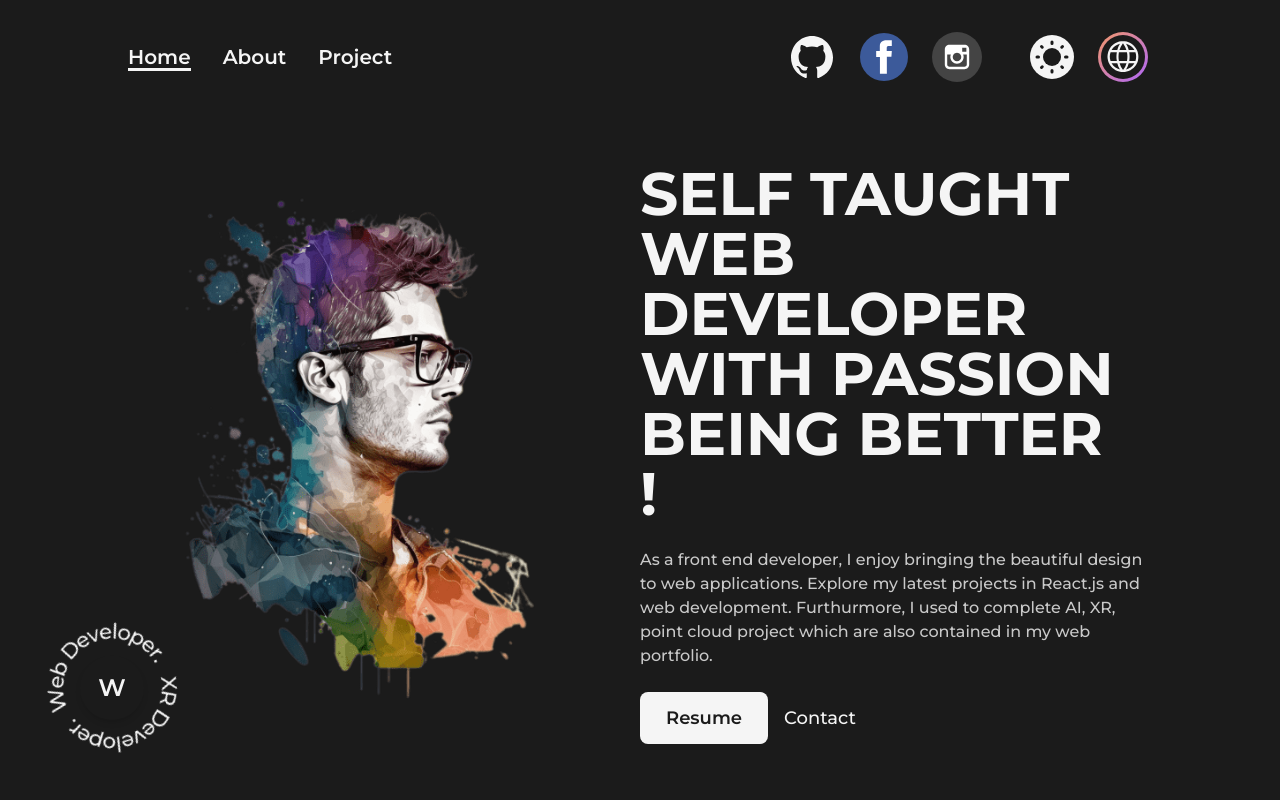
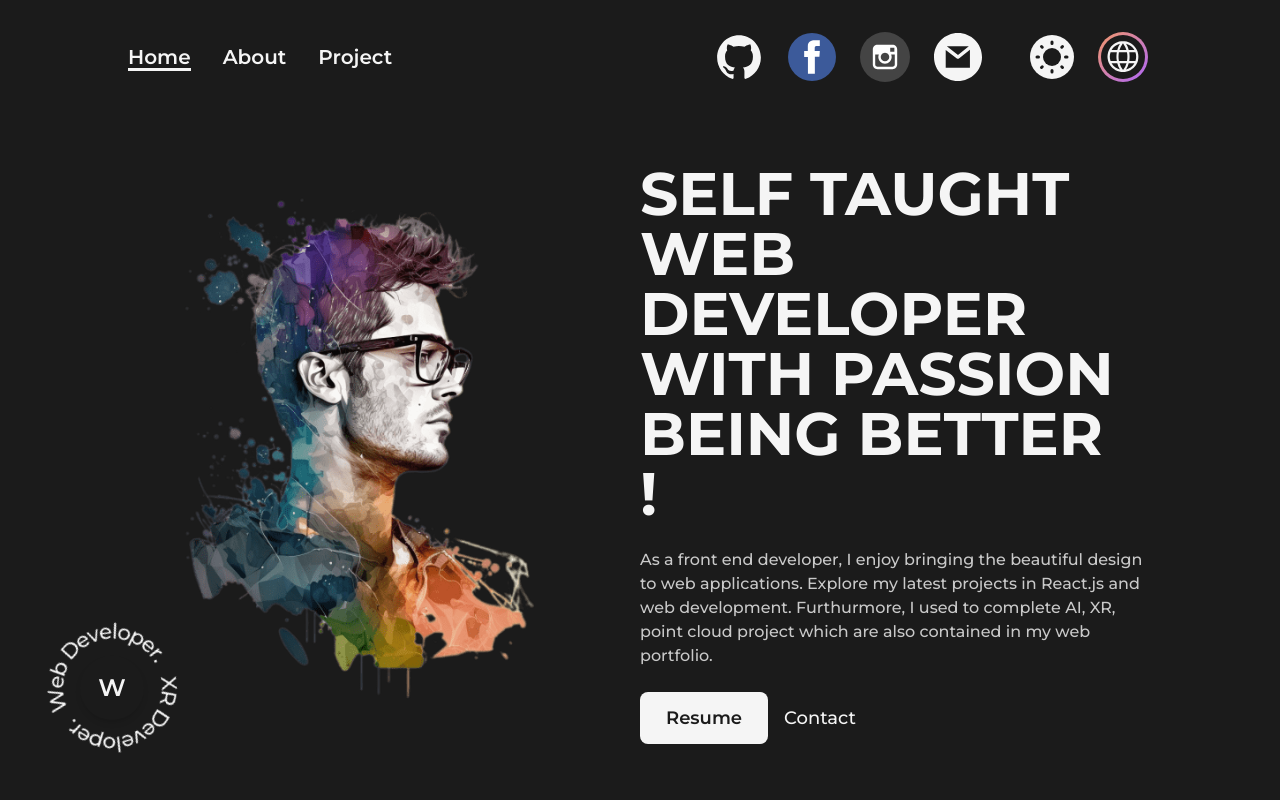
Before and after one commit to woo49m/Portfolio, a Next.js app: page / in a window 1280 px wide. Shown: the top 800 px of the page. Built offline with nearby package versions, Linux system fonts and the light colour scheme.

Commit message:
增加GMAIL ICON

```diff
--- a/src/components/Icons.js
+++ b/src/components/Icons.js
@@ -1,4 +1,18 @@
 import * as React from "react";
+
+export const Mail = ({ className, ...rest }) => (
+  <svg
+    xmlns="http://www.w3.org/2000/svg"
+    xmlSpace="preserve"
+    width={800}
+    height={800}
+    viewBox="0 0 216 216"
+    {...rest}
+    className={`w-full h-auto ${className}`}
+  >
+    <path d="M108 0C48.353 0 0 48.353 0 108s48.353 108 108 108 108-48.353 108-108S167.647 0 108 0zm48.657 60L107.96 98.498 57.679 60h98.978zm5.01 96h-109V76.259l50.244 38.11c1.347 1.03 3.34 1.545 4.947 1.545 1.645 0 3.073-.54 4.435-1.616l49.374-39.276V156z" />
+  </svg>
+);
 
 export const SunIcon = ({ className, ...rest }) => (
   <svg
--- a/src/components/Navbar.js
+++ b/src/components/Navbar.js
@@ -11,6 +11,7 @@ import {
   LanguageIcon,
   MoonIcon,
   SunIcon,
+  Mail,
 } from "./Icons";
 import { motion } from "framer-motion";
 import useThemeSwitcher from "./Hooks/useThemeSwitcher";
@@ -122,15 +123,17 @@ const Navbar = () => {
 
         <nav className="flex items-center justify-center flex-wrap ">
           <motion.a
+            title="Github"
             href="https://github.com/woo49m"
             target={"_blank"}
-            className="w-12 mr-6 flex items-center justify-center "
+            className="w-[50px] mr-6 flex items-center justify-center "
             whileHover={{ y: -5 }}
             whileTap={{ scale: 0.9 }}
           >
             <GithubIcon2 className="w-12 h-12" />
           </motion.a>
           <motion.a
+            title="Facebook"
             href="https://www.facebook.com/profile.php?id=100006633998705"
             target={"_blank"}
             className="w-12 mr-6 flex items-center justify-center"
@@ -140,6 +143,7 @@ const Navbar = () => {
             <FacebookIcon className="w-12 h-12" />
           </motion.a>
           <motion.a
+            title="Instagram"
             href="https://www.instagram.com/woo49m1128/"
             target={"_blank"}
             className="w-[50px] mr-6 flex items-center justify-center"
@@ -147,6 +151,16 @@ const Navbar = () => {
             whileTap={{ scale: 0.9 }}
           >
             <Insta2 />
+          </motion.a>
+          <motion.a
+            title="Mail"
+            href="mailto:woo49m@gmail.com"
+            target={"_blank"}
+            className="w-12 mr-6 flex items-center   justify-center "
+            whileHover={{ y: -5 }}
+            whileTap={{ scale: 0.9 }}
+          >
+            <Mail className="w-12 h-12 dark:fill-light" />
           </motion.a>
 
           <button
@@ -263,31 +277,44 @@ const Navbar = () => {
 
           <nav className="flex items-center justify-center flex-wrap mt-4 ">
             <motion.a
+              title="Github"
               href="https://github.com/woo49m"
               target={"_blank"}
-              className="w-12 sm:w-10 mr-6 flex items-center justify-center bg-light dark:bg-dark rounded-full "
+              className="w-12 sm:w-9 xs:mr-4 mr-6 flex items-center justify-center bg-light dark:bg-dark rounded-full "
               whileHover={{ y: -5 }}
               whileTap={{ scale: 0.9 }}
             >
               <GithubIcon2 />
             </motion.a>
             <motion.a
+              title="Facebook"
               href="https://www.facebook.com/profile.php?id=100006633998705"
               target={"_blank"}
-              className="w-12 sm:w-10 mr-6 flex items-center justify-center"
+              className="w-12 sm:w-9 xs:mr-4 mr-6 flex items-center justify-center"
               whileHover={{ y: -5 }}
               whileTap={{ scale: 0.9 }}
             >
               <FacebookIcon />
             </motion.a>
             <motion.a
+              title="Instagram"
               href="https://www.instagram.com/woo49m1128/"
               target={"_blank"}
-              className="w-12 sm:w-10 flex items-center justify-center"
+              className="w-12 sm:w-9 mr-6 xs:mr-4 flex items-center justify-center"
               whileHover={{ y: -5 }}
               whileTap={{ scale: 0.9 }}
             >
               <Insta2 />
+            </motion.a>
+            <motion.a
+              title="Mail"
+              href="mailto:woo49m@gmail.com"
+              target={"_blank"}
+              className="w-12 sm:w-9  flex items-center   justify-center "
+              whileHover={{ y: -5 }}
+              whileTap={{ scale: 0.9 }}
+            >
+              <Mail className="w-12 h-12 dark:fill-dark" />
             </motion.a>
           </nav>
           <button
--- a/src/locales/en/translation.json
+++ b/src/locales/en/translation.json
@@ -1,7 +1,7 @@
 {
   "Footer": {
-    "EN": "EN",
-    "ZH": "ZH",
+    "EN": "English",
+    "ZH": "Chinese",
     "Home": "Home",
     "About": "About",
     "Project": "Project"
```
